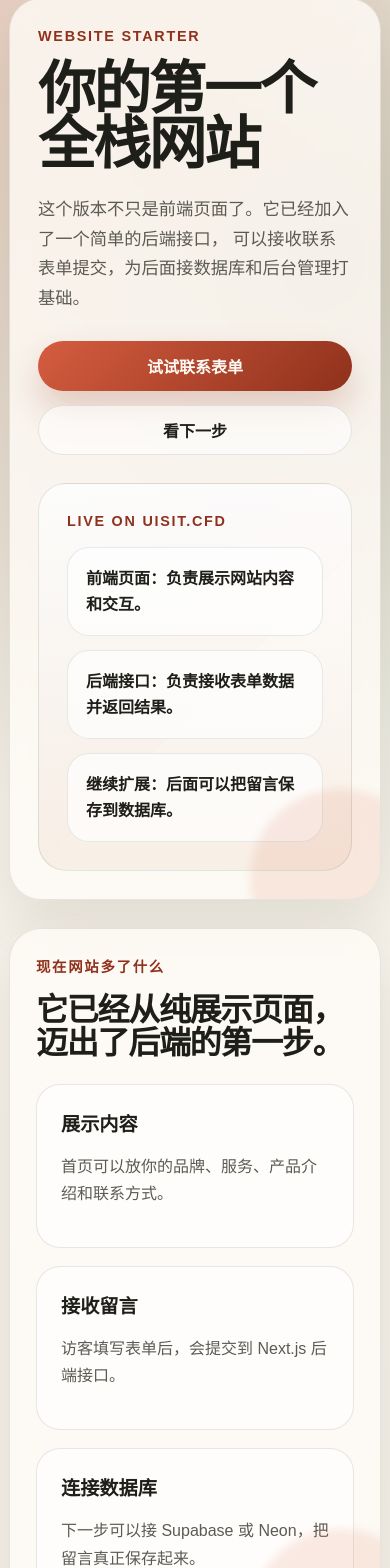
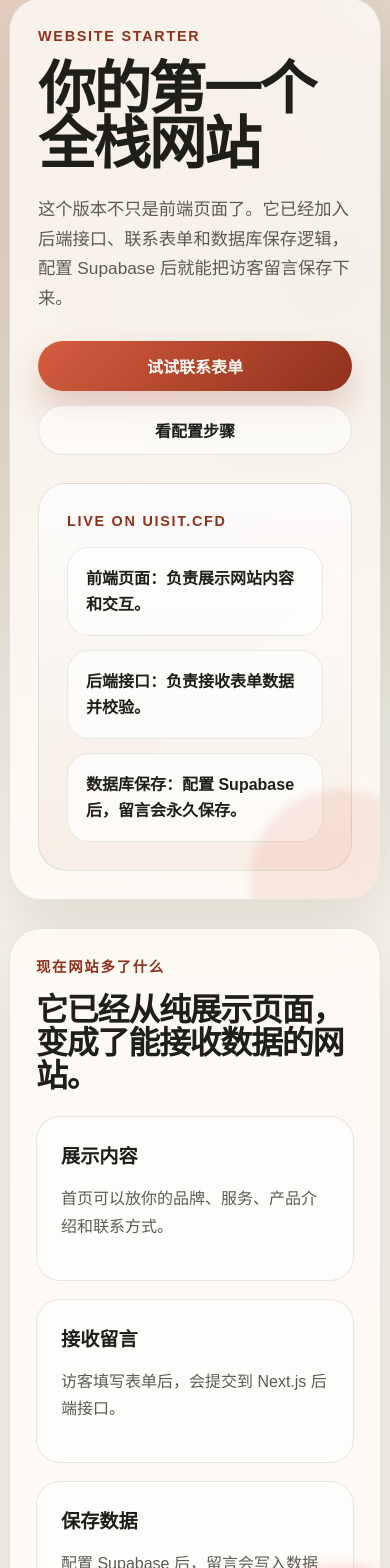
Before and after one commit to Miside/-, a Next.js app: page / in a window 390 px wide. Shown: the part 20-1588 px from the top of the page. Built offline with nearby package versions, Linux system fonts and the light colour scheme.

Commit message:
Save contact messages to Supabase

```diff
--- a/app/api/contact/route.ts
+++ b/app/api/contact/route.ts
@@ -1,3 +1,5 @@
+import { isDatabaseConfigured, saveContactMessage } from "../../lib/contact-messages";
+
 type ContactPayload = {
   name?: unknown;
   email?: unknown;
@@ -37,13 +39,29 @@ export async function POST(request: Request) {
     name: payload.name.trim(),
     email: payload.email.trim(),
     message: payload.message.trim(),
-    receivedAt: new Date().toISOString(),
   };
 
-  console.log("New contact message:", contact);
+  if (!isDatabaseConfigured()) {
+    console.log("New contact message without database:", contact);
+
+    return Response.json({
+      ok: true,
+      saved: false,
+      message: "留言已收到。数据库还没配置，所以暂时没有保存。",
+    });
+  }
+
+  try {
+    await saveContactMessage(contact);
+  } catch (error) {
+    console.error("Failed to save contact message:", error);
+
+    return Response.json({ message: "留言保存失败，请稍后再试。" }, { status: 500 });
+  }
 
   return Response.json({
     ok: true,
-    message: "留言已收到。现在后端接口已经跑通了！",
+    saved: true,
+    message: "留言已保存到数据库。",
   });
 }
--- a/app/globals.css
+++ b/app/globals.css
@@ -328,6 +328,48 @@ code {
   background: rgba(213, 93, 63, 0.12);
 }
 
+.admin-title {
+  margin: 0;
+  font-size: clamp(2rem, 4vw, 3.2rem);
+  line-height: 1.05;
+}
+
+.message-list {
+  display: grid;
+  gap: 16px;
+}
+
+.message-card {
+  display: grid;
+  gap: 12px;
+  padding: 20px;
+  border: 1px solid var(--line);
+  border-radius: 18px;
+  background: rgba(255, 255, 255, 0.7);
+}
+
+.message-card h2 {
+  margin: 0 0 4px;
+  font-size: 1.1rem;
+}
+
+.message-card a {
+  color: var(--accent-dark);
+  font-weight: 700;
+}
+
+.message-card time {
+  color: var(--muted);
+  font-size: 0.92rem;
+}
+
+.message-card p {
+  margin: 0;
+  color: var(--muted);
+  line-height: 1.7;
+  white-space: pre-wrap;
+}
+
 .step-list {
   display: grid;
   gap: 14px;
--- /dev/null
+++ b/app/lib/contact-messages.ts
@@ -0,0 +1,61 @@
+export type ContactMessageInput = {
+  name: string;
+  email: string;
+  message: string;
+};
+
+export type ContactMessage = ContactMessageInput & {
+  id: number;
+  created_at: string;
+};
+
+const supabaseUrl = process.env.SUPABASE_URL?.replace(/\/$/, "");
+const serviceRoleKey = process.env.SUPABASE_SERVICE_ROLE_KEY;
+
+export function isDatabaseConfigured() {
+  return Boolean(supabaseUrl && serviceRoleKey);
+}
+
+async function requestSupabase(path: string, init: RequestInit) {
+  if (!supabaseUrl || !serviceRoleKey) {
+    throw new Error("Supabase is not configured.");
+  }
+
+  const response = await fetch(`${supabaseUrl}${path}`, {
+    ...init,
+    headers: {
+      apikey: serviceRoleKey,
+      Authorization: `Bearer ${serviceRoleKey}`,
+      ...init.headers,
+    },
+  });
+
+  if (!response.ok) {
+    const detail = await response.text();
+    throw new Error(detail || "Supabase request failed.");
+  }
+
+  return response;
+}
+
+export async function saveContactMessage(message: ContactMessageInput) {
+  await requestSupabase("/rest/v1/contact_messages", {
+    method: "POST",
+    headers: {
+      "Content-Type": "application/json",
+      Prefer: "return=minimal",
+    },
+    body: JSON.stringify(message),
+  });
+}
+
+export async function getContactMessages() {
+  const response = await requestSupabase(
+    "/rest/v1/contact_messages?select=id,name,email,message,created_at&order=created_at.desc&limit=50",
+    {
+      method: "GET",
+    },
+  );
+
+  return (await response.json()) as ContactMessage[];
+}
--- a/app/page.tsx
+++ b/app/page.tsx
@@ -2,8 +2,8 @@ import { ContactForm } from "./contact-form";
 
 const highlights = [
   "前端页面：负责展示网站内容和交互。",
-  "后端接口：负责接收表单数据并返回结果。",
-  "继续扩展：后面可以把留言保存到数据库。",
+  "后端接口：负责接收表单数据并校验。",
+  "数据库保存：配置 Supabase 后，留言会永久保存。",
 ];
 
 const cards = [
@@ -16,15 +16,15 @@ const cards = [
     text: "访客填写表单后，会提交到 Next.js 后端接口。",
   },
   {
-    title: "连接数据库",
-    text: "下一步可以接 Supabase 或 Neon，把留言真正保存起来。",
+    title: "保存数据",
+    text: "配置 Supabase 后，留言会写入数据库，并能在后台查看。",
   },
 ];
 
 const steps = [
-  "先测试联系表单是否能提交成功。",
-  "再决定留言保存到哪里，比如数据库、邮箱或后台页面。",
-  "改完后推送到 GitHub，Vercel 会自动重新部署。",
+  "在 Supabase 创建 contact_messages 数据表。",
+  "在 Vercel 配置 SUPABASE_URL、SUPABASE_SERVICE_ROLE_KEY 和 ADMIN_TOKEN。",
+  "重新部署后，打开后台页面查看新留言。",
 ];
 
 export default function Home() {
@@ -35,15 +35,15 @@ export default function Home() {
           <p className="eyebrow">Website Starter</p>
           <h1>你的第一个全栈网站</h1>
           <p className="lede">
-            这个版本不只是前端页面了。它已经加入了一个简单的后端接口，
-            可以接收联系表单提交，为后面接数据库和后台管理打基础。
+            这个版本不只是前端页面了。它已经加入后端接口、联系表单和数据库保存逻辑，
+            配置 Supabase 后就能把访客留言保存下来。
           </p>
           <div className="hero-actions">
             <a className="primary-button" href="#contact">
               试试联系表单
             </a>
             <a className="secondary-button" href="#next-step">
-              看下一步
+              看配置步骤
             </a>
           </div>
         </div>
@@ -63,7 +63,7 @@ export default function Home() {
       <section className="section" id="sections">
         <div className="section-heading">
           <p className="section-kicker">现在网站多了什么</p>
-          <h2>它已经从纯展示页面，迈出了后端的第一步。</h2>
+          <h2>它已经从纯展示页面，变成了能接收数据的网站。</h2>
         </div>
         <div className="card-grid">
           {cards.map((card) => (
@@ -80,8 +80,8 @@ export default function Home() {
           <p className="section-kicker">后端接口演示</p>
           <h2>提交一条留言，看看前后端怎么配合。</h2>
           <p className="body-copy">
-            表单会把内容发送到 <code>/api/contact</code>。目前后端会校验内容并返回成功消息，
-            还不会永久保存。下一步接数据库后，就能把留言记录下来。
+            表单会把内容发送到 <code>/api/contact</code>。如果数据库环境变量已经配置，
+            后端会把这条留言保存到 Supabase。
           </p>
         </div>
         <ContactForm />
@@ -89,8 +89,8 @@ export default function Home() {
 
       <section className="section" id="next-step">
         <div className="section-heading">
-          <p className="section-kicker">下一步</p>
-          <h2>后端通常会从“接收数据”走向“保存数据”。</h2>
+          <p className="section-kicker">配置步骤</p>
+          <h2>把 Supabase 信息填到 Vercel 后，留言就会真正保存。</h2>
         </div>
         <ol className="step-list">
           {steps.map((step) => (
```
Also changed, not shown: app/admin/messages/page.tsx (added, +81 -0 lines), 1 other file (tests, documents, lock files or other folders).
